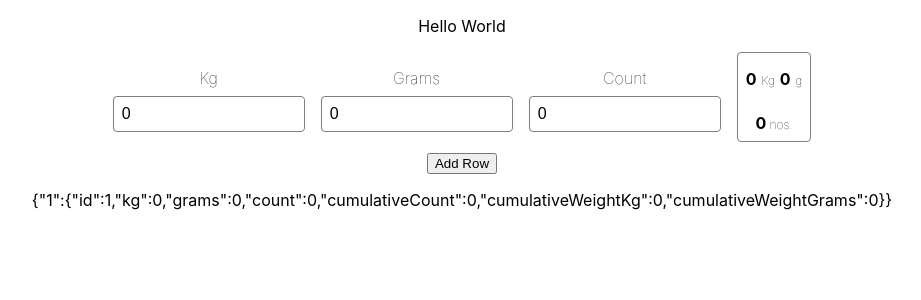
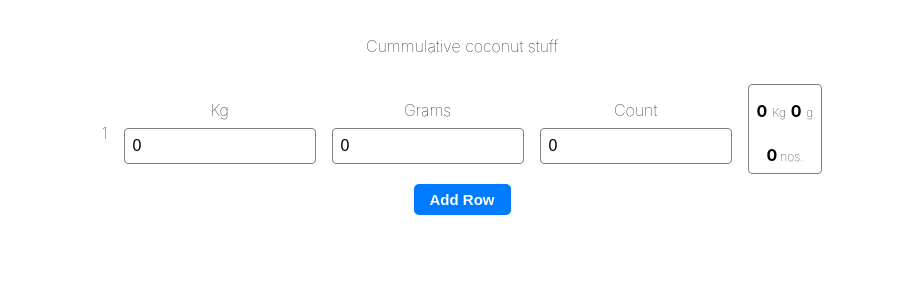
Before and after one commit to aseemsavio/coconut-stuff, a React (Create React App) app: page / in a window 1280 px wide. Shown: the top 300 px of the page, without its empty margins (178-1099 px from the left). Built offline with nearby package versions, Linux system fonts and the light colour scheme.

Commit message:
removed unnecessary stuff from view

```diff
--- a/src/App.css
+++ b/src/App.css
@@ -18,3 +18,22 @@
   font-weight: lighter;
   font-size: 12px;
 }
+
+.button {
+  display: inline-block;
+  background-color: #007bff;
+  color: #fff;
+  border: none;
+  border-radius: 5px;
+  padding: 7px 16px;
+  font-size: 15px;
+  font-weight: bold;
+  text-align: center;
+  text-decoration: none;
+  cursor: pointer;
+  transition: background-color 0.3s ease;
+}
+
+.button:hover {
+  background-color: #0062cc;
+}
--- a/src/App.js
+++ b/src/App.js
@@ -57,7 +57,9 @@ function App() {
 
     return (
         <div className="App">
-            <p>Hello World</p>
+            <br/>
+            <p className={"label"}>Cummulative coconut stuff</p>
+            <br/>
             {
                 Object.keys(rows).sort().map((key) => {
                     return <Row
@@ -68,8 +70,7 @@ function App() {
                     />
                 })
             }
-            <button onClick={addRow}>Add Row</button>
-            <p>{JSON.stringify(rows)}</p>
+            <button className={"button"} onClick={addRow}>Add Row</button>
         </div>
     );
 }
@@ -77,15 +78,6 @@ function App() {
 
 export default App;
 
-/*const getObjectsTillThisRow = (obj, currentRow) => {
-    return Object.keys(obj)
-        .sort((a, b) => a - b) // sort the keys in ascending order
-        .filter(key => key <= currentRow)
-        .reduce((acc, key) => {
-            acc[key] = obj[key];
-            return acc;
-        }, {});
-}*/
 
 const addCumulativeWeightAndCountToRows = (obj, setRows, setRowsChanged) => {
     let cumulativeCount = 0;
@@ -107,13 +99,6 @@ const addCumulativeWeightAndCountToRows = (obj, setRows, setRowsChanged) => {
             cumulativeWeightGrams = excessGrams % 1000;
         }
 
-        /*
-                value.weight = weightInKg;
-                value.cumulativeCount = cumulativeCount;
-                value.cumulativeWeightKg = cumulativeWeightKg;
-                value.cumulativeWeightGrams = cumulativeWeightGrams;
-        */
-
         const newRowValue = {
             ...value,
             "cumulativeCount": cumulativeCount,
@@ -128,9 +113,6 @@ const addCumulativeWeightAndCountToRows = (obj, setRows, setRowsChanged) => {
 
         newObject = newListObject
 
-        //setRows(newListObject)
-        // set the rowsChanged state to true to indicate that the rows state has changed
-        //setRowsChanged(true);
     });
 
     setRows(newObject)
--- a/src/components/input/Input.css
+++ b/src/components/input/Input.css
@@ -4,3 +4,11 @@
     margin-bottom: 1rem;
     width: 15%;
 }
+
+.inner-input {
+    padding: 0.5rem;
+    border-radius: 0.25rem;
+    border: 0.1px solid gray;
+    font-size: 1rem;
+    outline: none
+}
--- a/src/components/input/NumericInput.js
+++ b/src/components/input/NumericInput.js
@@ -5,19 +5,12 @@ export const NumericInput = ({ label, name, placeholder, value, onChange }) => {
     return (
         <div className={"input"}>
             <p className={"label"}>{label}</p>
-            <input
+            <input className={"inner-input"}
                 pattern="[0-9]*"
                 name={name}
                 placeholder={placeholder}
                 value={value}
                 onChange={onChange}
-                style={{
-                    padding: '0.5rem',
-                    borderRadius: '0.25rem',
-                    border: '0.3px solid gray',
-                    fontSize: '1rem',
-                    outline: 'none'
-            }}
             />
         </div>
         );
--- a/src/components/row/Row.css
+++ b/src/components/row/Row.css
@@ -5,3 +5,10 @@
     gap: 1rem;
     margin-bottom: 2px;
 }
+
+.row-id {
+    font-weight: lighter;
+    display: flex;
+    justify-content: center;
+    align-items: center;
+}
--- a/src/components/row/Row.js
+++ b/src/components/row/Row.js
@@ -41,6 +41,7 @@ export const Row = ({index, row, updateRows}) => {
 
     return (
         <div className={"row"}>
+            <p className={"row-id"}>{rowValue.id}</p>
             <NumericInput name={"kg"} label={"Kg"} onChange={changeHandler} value={rowValue.kg}/>
             <NumericInput name={"grams"} label={"Grams"} onChange={changeHandler} value={rowValue.grams}/>
             <NumericInput name={"count"} label={"Count"} onChange={changeHandler} value={rowValue.count}/>
```
